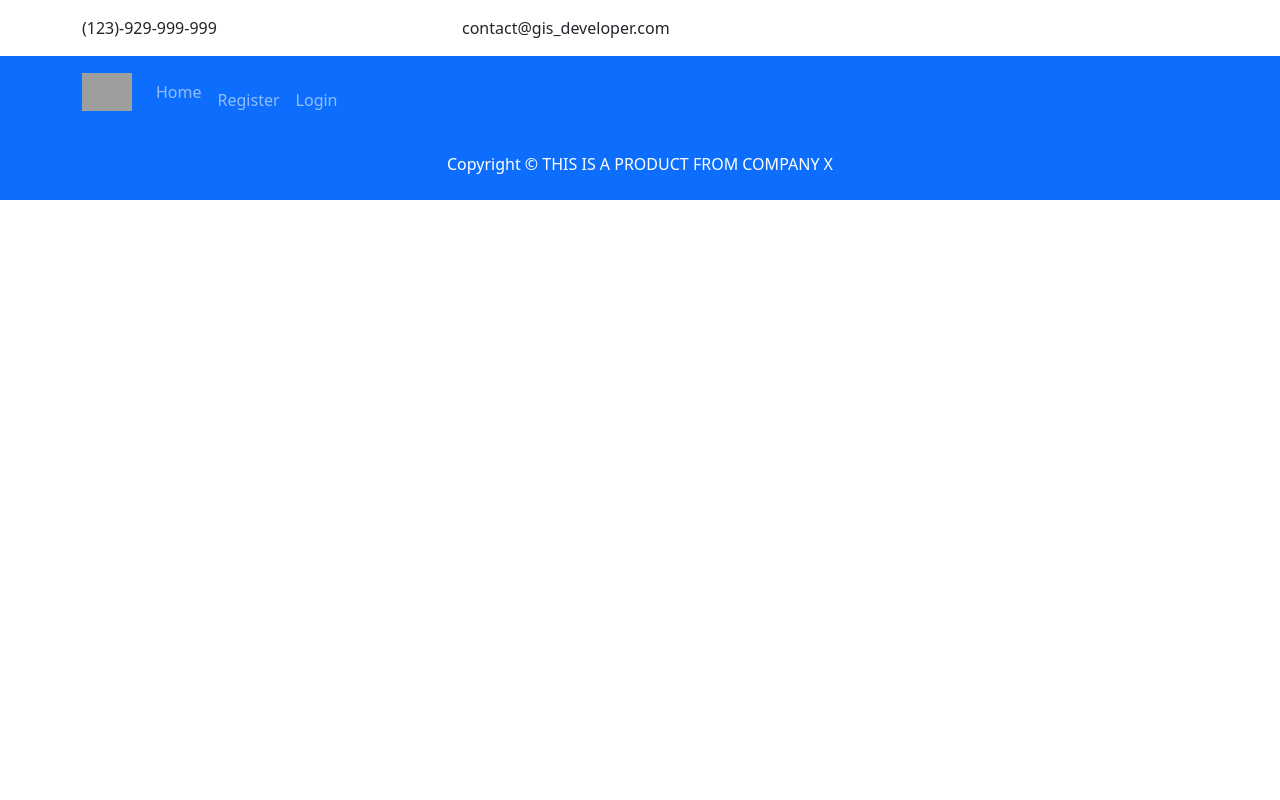
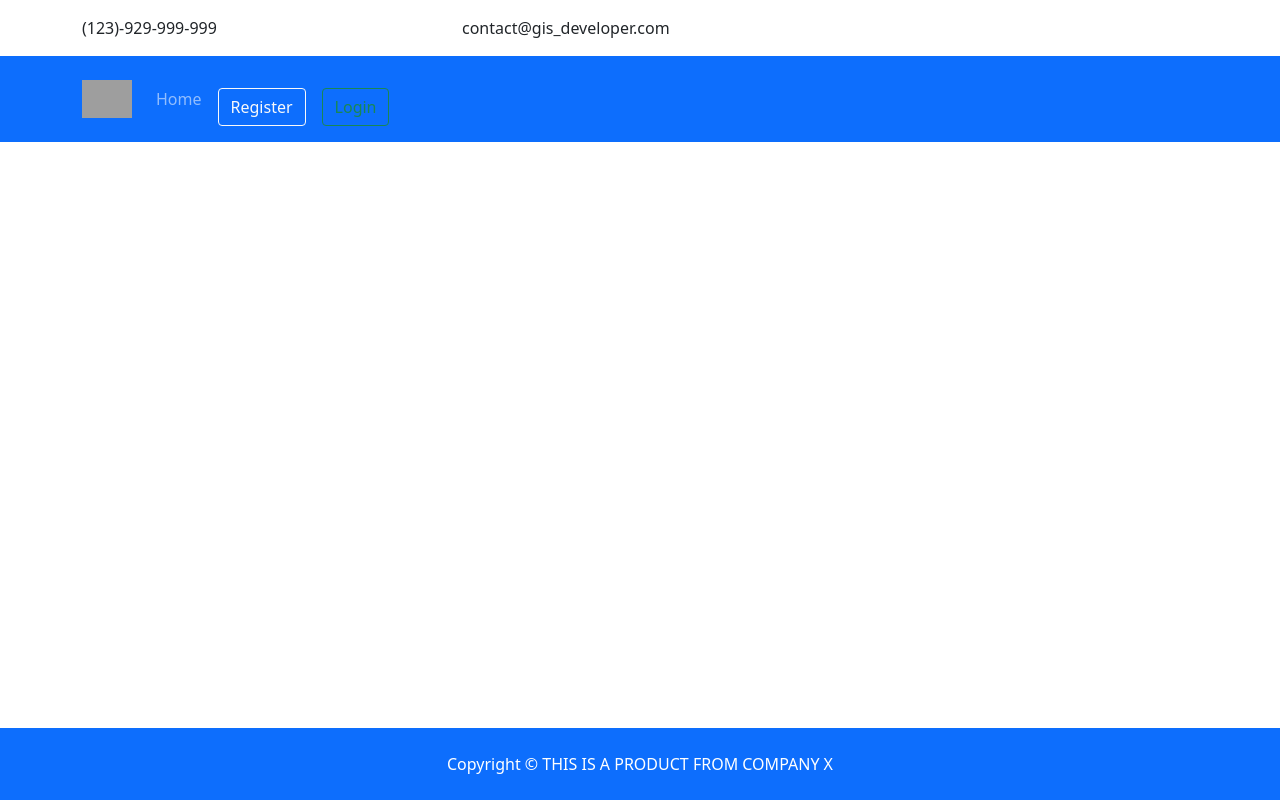
Before and after one commit to CarlosPimentel10/portfolio_proj, a Django app: page / in a window 1280 px wide. Run offline with Django 4.2, Linux system fonts and the light colour scheme; grey boxes are pictures that could not be loaded.

Commit message:
positioned footer fixed at the bottom

```diff
--- a/templates/includes/_footer.html
+++ b/templates/includes/_footer.html
@@ -1,4 +1,4 @@
-<footer id="main-footer" class="py-4 bg-primary text-white text-center">
+<footer id="main-footer" class="py-4 bg-primary text-white text-center fixed-bottom">
     Copyright &copy;
     <span class="year"></span> THIS IS A PRODUCT FROM COMPANY X
 </footer>
--- a/templates/includes/_navbar.html
+++ b/templates/includes/_navbar.html
@@ -1,5 +1,5 @@
 {% load static %}
-<nav class="navbar navbar-expand-lg navbar-dark bg-primary sticky-top">
+<nav class="navbar navbar-expand-lg navbar-dark bg-primary sticky-top mb-5">
     <div class="container">
       <a class="navbar-brand" href="index.html">
         <img src="{% static 'img/logo.png' %}" width=50 class="logo" alt="">
@@ -30,7 +30,8 @@
             <a class="nav-link" href="{% url 'signup'%}"
           >
             <a class="nav-link" href="{% url 'signup' %}">
-              <i class="fas fa-user-plus"></i> Register</a>
+              <button type="button" class="btn btn-outline-light">Register</button>
+            </a>
           </li>
           <li
           {% if 'login' in request.path %}
@@ -41,9 +42,8 @@
             <a class="nav-link" href="{% url 'login'%}"
           >
             <a class="nav-link" href="{% url 'login' %}">
-              <i class="fas fa-sign-in-alt"></i>
-
-              Login</a>
+              <button type="button" class="btn btn-outline-success">Login</button>
+              </a>
           </li>
         </ul>
       </div>
```
